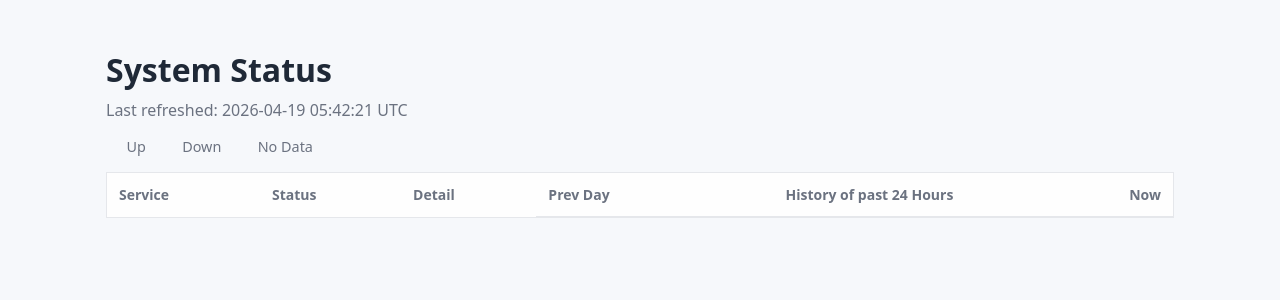
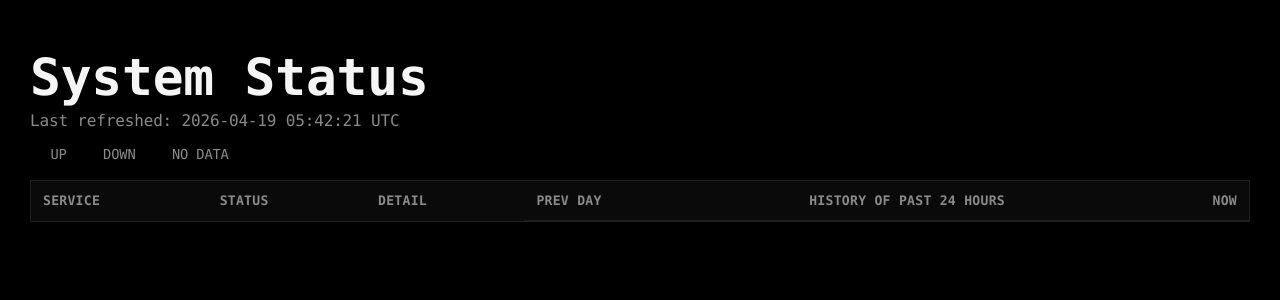
Before and after one commit to adover06/ultametric, a FastAPI app: page / in a window 1280 px wide. Shown: the top 300 px of the page. Run offline with FastAPI, Linux system fonts and the light colour scheme; lists and menus that the app fills with data are empty.

Commit message:
sick styling

```diff
--- a/system_status/static/style.css
+++ b/system_status/static/style.css
@@ -1,24 +1,14 @@
 :root {
-  --bg: #f6f8fb;
-  --surface: #ffffff;
-  --text: #1f2937;
-  --muted: #6b7280;
-  --up: #15803d;
-  --down: #b91c1c;
-  --unknown: #92400e;
-  --border: #e5e7eb;
-  --no-data: #9ca3af;
-}
-
-@media (prefers-color-scheme: dark) {
-  :root {
-    --bg: #0b1220;
-    --surface: #111827;
-    --text: #e5e7eb;
-    --muted: #9ca3af;
-    --border: #243244;
-    --no-data: #6b7280;
-  }
+  --bg: #000000;
+  --surface: #050505;
+  --surface-2: #0a0a0a;
+  --text: #f5f5f5;
+  --muted: #8a8a8a;
+  --up: #ffffff;
+  --down: #ffffff;
+  --unknown: #c9c9c9;
+  --border: #1f1f1f;
+  --no-data: #737373;
 }
 
 * {
@@ -29,17 +19,21 @@ body {
   margin: 0;
   background: var(--bg);
   color: var(--text);
-  font-family: ui-sans-serif, system-ui, -apple-system, Segoe UI, Roboto, sans-serif;
+  font-family: "SF Mono", SFMono-Regular, ui-monospace, Menlo, Monaco, Consolas, "Liberation Mono", "Courier New", monospace;
+  letter-spacing: -0.01em;
 }
 
 .container {
-  max-width: 1100px;
+  max-width: 1260px;
   margin: 2rem auto;
-  padding: 1rem;
+  padding: 1.25rem;
 }
 
 h1 {
   margin: 0;
+  font-size: clamp(2rem, 4vw, 3.2rem);
+  font-weight: 700;
+  line-height: 1;
 }
 
 .meta {
@@ -50,9 +44,10 @@ h1 {
 .legend {
   display: flex;
   gap: 1rem;
-  margin-top: 0.5rem;
+  margin-top: 0.9rem;
   color: var(--muted);
-  font-size: 0.9rem;
+  font-size: 0.86rem;
+  text-transform: uppercase;
 }
 
 .legend span {
@@ -64,9 +59,10 @@ h1 {
 table {
   width: 100%;
   border-collapse: collapse;
-  margin-top: 1rem;
+  margin-top: 1.1rem;
   background: var(--surface);
   border: 1px solid var(--border);
+  box-shadow: 0 0 0 1px #000000 inset;
 }
 
 th,
@@ -78,9 +74,11 @@ td {
 }
 
 th {
-  font-size: 0.875rem;
+  font-size: 0.82rem;
+  text-transform: uppercase;
+  letter-spacing: 0.02em;
   color: var(--muted);
-  background: color-mix(in srgb, var(--surface) 85%, var(--bg));
+  background: var(--surface-2);
 }
 
 .history-head {
@@ -92,6 +90,7 @@ th {
 .badge {
   font-weight: 700;
   font-size: 0.8rem;
+  letter-spacing: 0.03em;
 }
 
 .badge.up {
@@ -100,6 +99,9 @@ th {
 
 .badge.down {
   color: var(--down);
+  text-decoration: underline;
+  text-decoration-thickness: 2px;
+  text-underline-offset: 2px;
 }
 
 .badge.unknown {
@@ -107,19 +109,21 @@ th {
 }
 
 .detail {
-  font-family: ui-monospace, SFMono-Regular, Menlo, Consolas, monospace;
+  font-family: "SF Mono", SFMono-Regular, ui-monospace, Menlo, Monaco, Consolas, "Liberation Mono", "Courier New", monospace;
   font-size: 0.85rem;
+  color: #d4d4d4;
 }
 
 .group-parent td {
-  font-weight: 600;
+  font-weight: 700;
+  background: #070707;
 }
 
 .toggle {
   border: 1px solid var(--border);
-  background: color-mix(in srgb, var(--surface) 90%, var(--bg));
+  background: #000000;
   color: var(--text);
-  border-radius: 4px;
+  border-radius: 2px;
   width: 1.4rem;
   height: 1.4rem;
   margin-right: 0.5rem;
@@ -128,8 +132,12 @@ th {
   padding: 0;
 }
 
+.toggle:hover {
+  border-color: #3a3a3a;
+}
+
 .child-row td {
-  background: color-mix(in srgb, var(--surface) 94%, var(--bg));
+  background: #030303;
 }
 
 .child-name {
@@ -166,7 +174,8 @@ th {
   text-align: center;
   display: inline-block;
   cursor: help;
-  border-radius: 2px;
+  border-radius: 0;
+  filter: saturate(0) contrast(1.1) brightness(1.05);
 }
 
 .cell.up {
@@ -185,7 +194,7 @@ th {
 .divider {
   width: 2px;
   height: 12px;
-  background: #d1d5db;
+  background: #4a4a4a;
 }
 
 @media (max-width: 1180px) {
```
